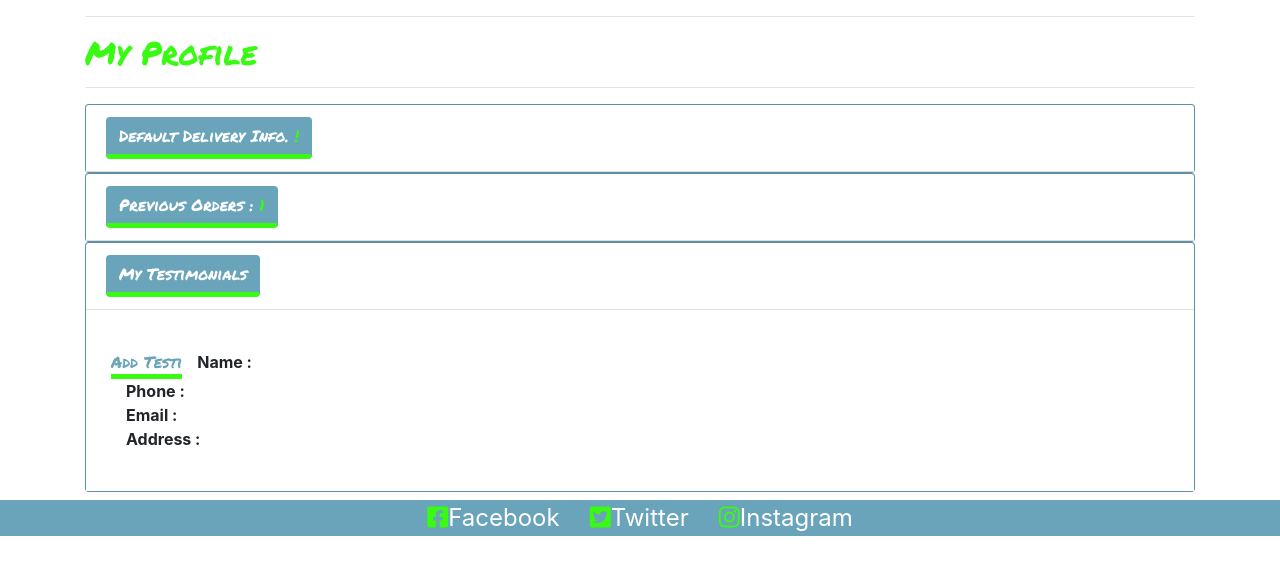
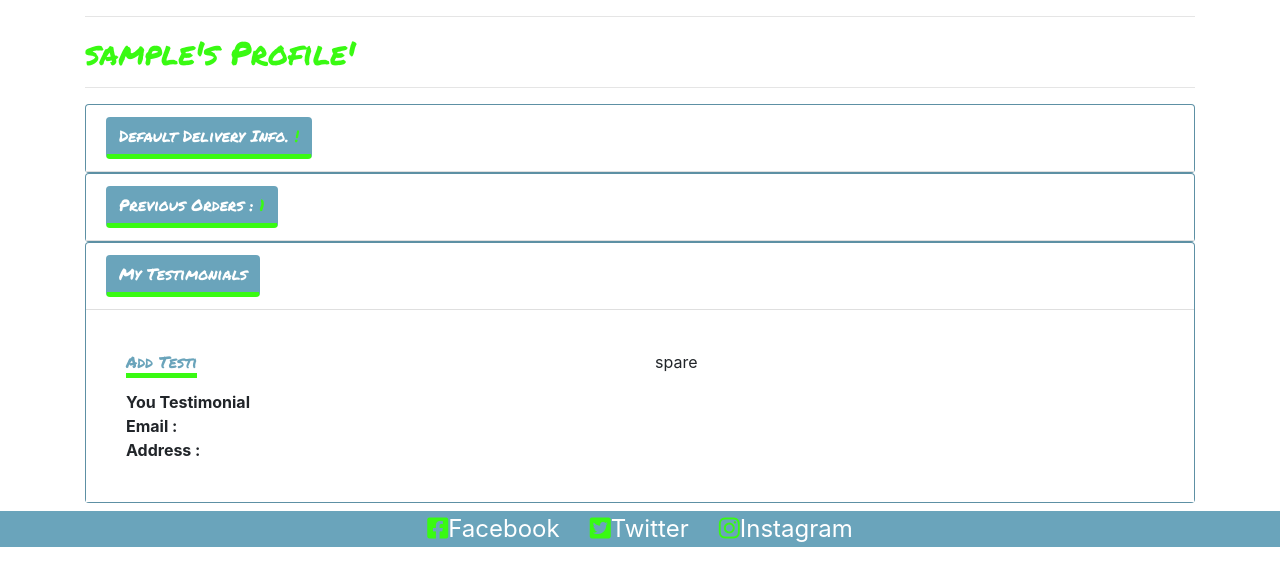
Before and after one commit to FirmoDaniel/Total_Health_At_Home, a Django app: page /profile/ in a window 1280 px wide, after a click on "My Testimonials". Shown: the part 72-658 px from the top of the page. Run offline with Django 3.2, Linux system fonts and the light colour scheme; a user stored in the database is signed in; data comes from the database, SQL or seed files in the repository; tables that the repository leaves empty hold one stand-in row (values such as "Sample post"); some libraries are stand-ins or nearby versions.

Commit message:
UPDATED: profile view to return only testimonial's created by the current user.

```diff
--- a/profiles/templates/profiles/profile.html
+++ b/profiles/templates/profiles/profile.html
@@ -10,7 +10,7 @@
         <div class="row">
             <div class="col">
                 <hr>
-                <h2 class="per-marker-green">My Profile</h2>
+                <h2 class="per-marker-green"> {{ user }}'s Profile'</h2>
                 <hr>
             </div>
         </div>
@@ -90,13 +90,17 @@
                     <div class="card-body bg-white">
                         <div class="card-body bg-white">
                             <div class="row">
-                                <a href="{% url 'add_testimonial' %}" class="internal-link">Add Testi</a>
-                                <div class="col"><p class= "mb-0 font-weight-bold" >Name :</p></div>
-                                <div class="col text-left"><p ></p></div>
+                                <div class="col">
+                                    <a href="{% url 'add_testimonial' %}" class="internal-link">Add Testi</a>
+                                </div>
+                                <div class="col text-left"><p> spare</p></div>
                             </div>
                             <div class="row">
-                                <div class="col"><p class= "mb-0 font-weight-bold" >Phone :</p></div>
-                                <div class="col text-left"><p ></p></div>
+                                <div class="col"><p class= "mb-0 font-weight-bold" >You Testimonial </p></div>
+                                {% for test in testimonials %}
+                                <div class="col text-left"><p>user : {{ test.username }}</p></div>
+                                <div class="col text-left"><p>words : {{ test.description }}</p></div>
+                                {% endfor %}
                             </div>
                             <div class="row">
                                 <div class="col"><p class= "mb-0 font-weight-bold" >Email :</p></div>
--- a/profiles/views.py
+++ b/profiles/views.py
@@ -2,6 +2,7 @@
 from django.contrib.auth.decorators import login_required
 from django.contrib import messages
 
+from home.models import Testimonial
 from .models import UserProfile
 from .forms import UserProfileForm
 
@@ -12,6 +13,7 @@
 def profile(request):
     """ Display the user's profile. """
     profile = get_object_or_404(UserProfile, user=request.user)
+    testimonials = Testimonial.objects.filter(username=request.user)
 
     if request.method == 'POST':
         form_UserProfileForm = UserProfileForm(request.POST, instance=profile)
@@ -29,6 +31,7 @@
         'form_UserProfileForm': form_UserProfileForm,
         'orders': orders,
         'on_profile_page': True,
+        'testimonials': testimonials
     }
 
     return render(request, template, context)
```
